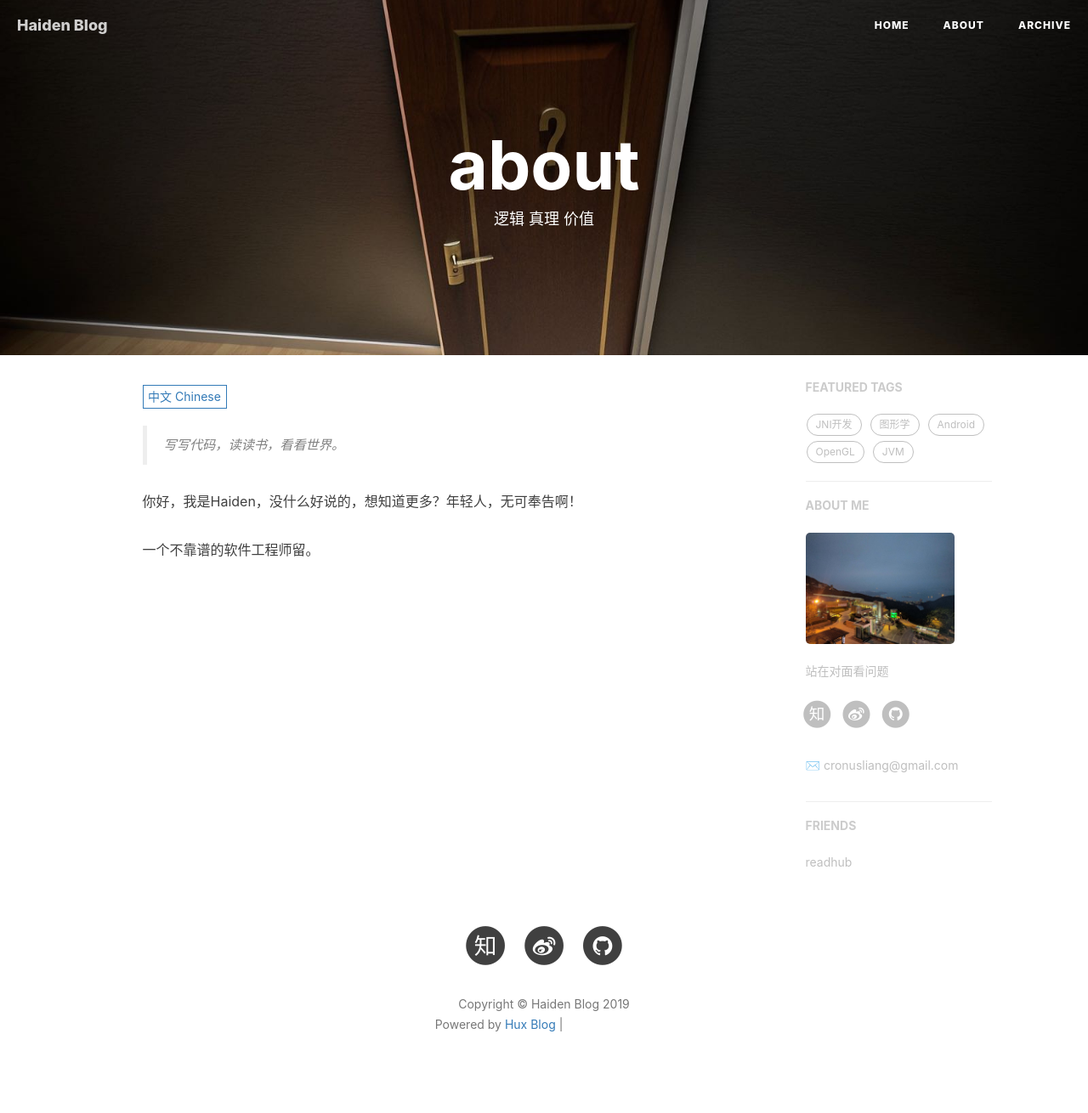
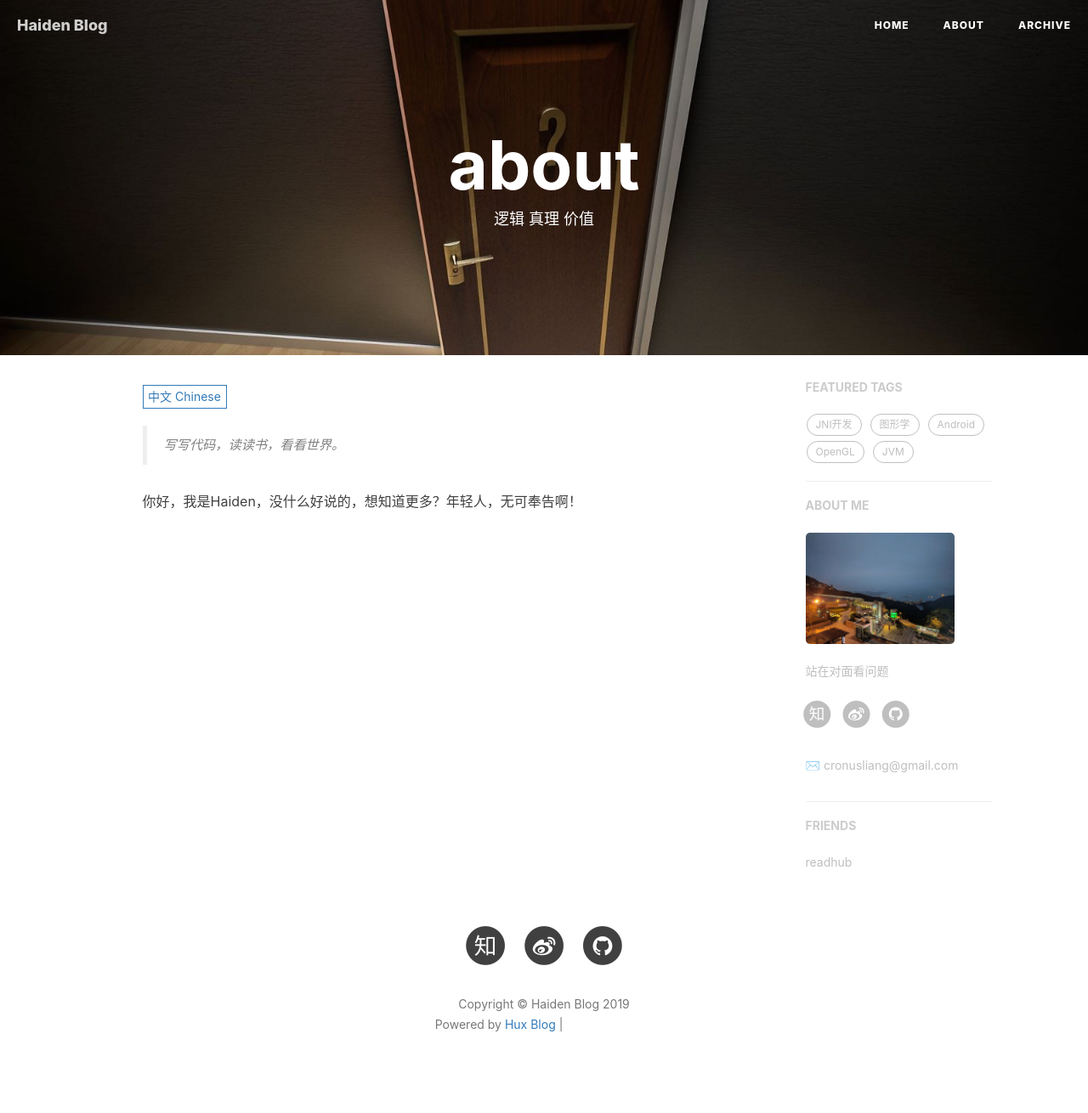
Before and after one commit to cronusliang/cronusliang.github.io, a Jekyll site: the page built from about.html, in a window 1280 px wide. Shown: the whole page at 85% size. Built offline with Jekyll 4.4.1, drawn with Linux system fonts in a browser that asks for light colours; nearby versions of some CDN libraries; comment, search, counter and statistics services are not loaded; grey boxes are pictures that could not be loaded.

Commit message:
remove describe
remove describe

```diff
--- a/_includes/about/zh.md
+++ b/_includes/about/zh.md
@@ -1,5 +1,3 @@
 > 写写代码，读读书，看看世界。
 
 你好，我是Haiden，没什么好说的，想知道更多？年轻人，无可奉告啊！
-
-一个不靠谱的软件工程师留。
```
Also changed, not shown: 1 other file.
